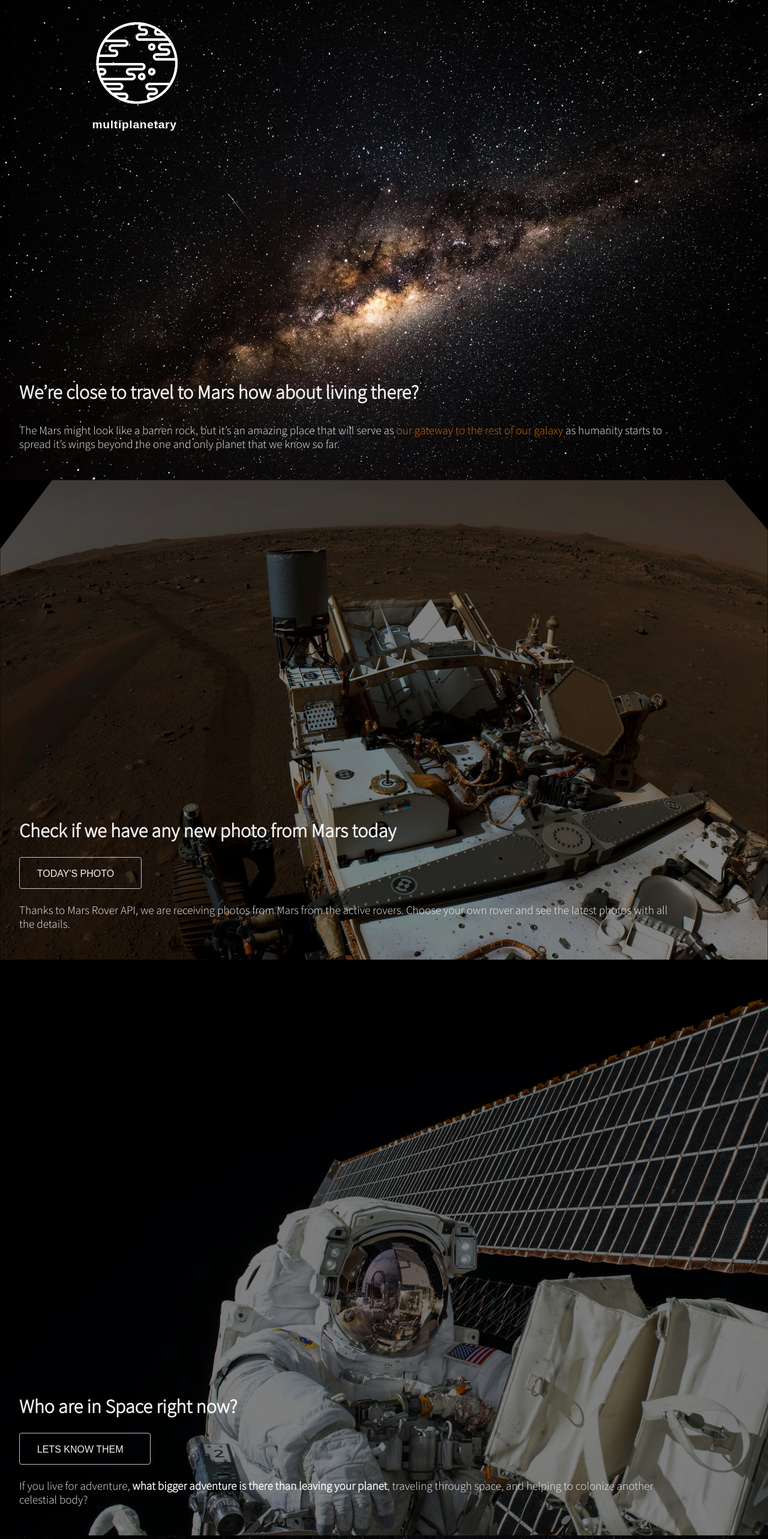
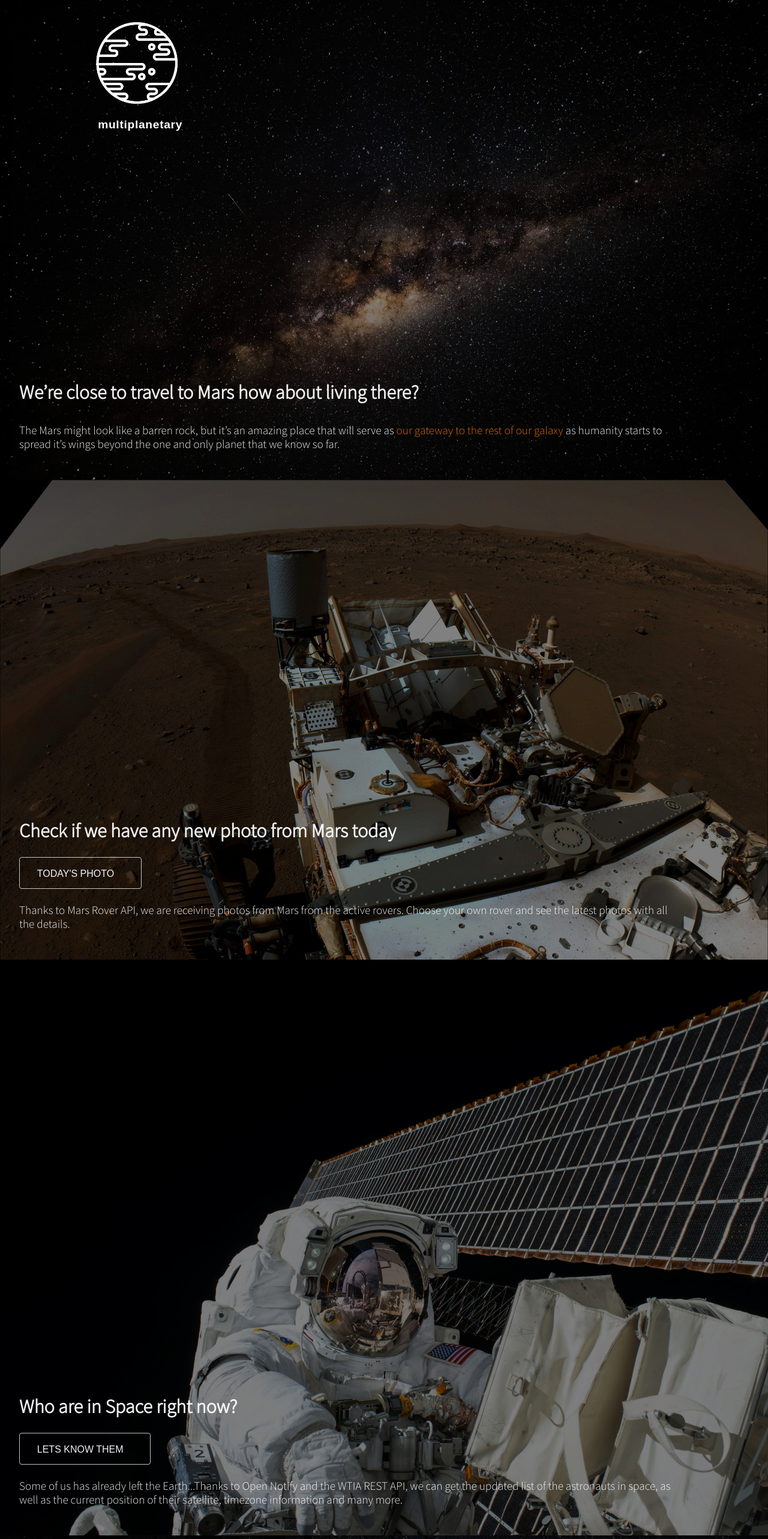
Before and after one commit to HashedGuy/multiplanetaryWebsite, a React (Create React App) app: page / in a window 1280 px wide. Shown: the top 2566 px of the page at 60% size. Built offline with nearby package versions, Linux system fonts and the light colour scheme; a web font is replaced by a local one.

Commit message:
style updates

```diff
--- a/public/index.css
+++ b/public/index.css
@@ -160,234 +160,6 @@ footer li {
         margin: 1.5em 0;
     }
   }
-
-/* =================
-Main page
-================= */
-
-.hero {
-    display: flex;
-    flex-direction: column;
-    height: 100vh;
-    margin: 0;
-    justify-content: flex-end;
-    background-size: cover;
-    /* background-color: rgba(0, 0, 0, 0.24);     */
-}
-
-.hero-body {
-    padding: 2em 7em;
-}
-
-.hero-title {
-    margin-bottom: .5em;
-}
-
-.hero-title, .section-title {
-    width: 55%;
-    font-size: 2.2rem;
-}
-
-.hero-info, .section-info {
-    font-size: 1.3rem;
-    line-height: 1.3em;
-    width: 70%;
-}
-
-.photos-api,
-.pass-satellite-api,
-.launch-api {
-    height: 100vh;
-    display: flex;
-    flex-direction: column;
-    padding: 2em 7em;
-    /* border: 2px solid red; */
-    justify-content: flex-end;
-}
-
-.launch-api {
-    height: 120vh;
-}
-
-footer {
-    display: flex;
-    flex-direction: column;
-    /* justify-content: flex-end; */
-    padding: 1em;
-    /* border: 2px solid red; */
-    align-items: center;
-    margin: 1em 0;
-    background-color: rgba(0, 0, 0, 0.24);
-    opacity: 70%;
-}
-
-footer li {
-    font-size: 1.2rem;
-}
-
-.copyright {
-    font-size: 1.1rem;
-    width: 100%;
-}
-
-.nav-footer {
-    display: flex;
-    width: 100%;
-    /* border: 1px solid green; */
-    justify-content: center;
-    margin: 1em 0;
-}
-
-.nav-footer li{
-    margin-right: 1em;
-    display: inline-block;
-}
-
-.nav-footer ul {
-    /* border: 1px solid blue; */
-    padding: 0;
-}
-
-/* Mobile version for main page */
-@media (max-width: 812px) {
-
-    .hero-body,
-    .photos-api,
-    .pass-satellite-api,
-    .launch-api {
-        padding: 3em 1em;
-    }
-
-    .nav-footer li {
-        margin-right: .5em;
-    }
-
-    .hero-title, .section-title {
-        width: 80%;
-        font-size: 1.5rem;
-    }
-
-    .hero-title {
-        margin-bottom: .5em;
-    }
-
-    .hero-info, .section-info {
-        font-size: .9rem;
-        line-height: 1.2em;
-        width: 90%;
-        letter-spacing: .3px;
-    }
-
-    footer li {
-        font-size: 1rem;
-    }
-
-    .copyright {
-        font-size: .9rem;
-    }
-}
-
-/* Tablet and mobile landscape version for main page */
-@media only screen
-  and (min-device-width: 568px)
-  and (max-device-width: 812px) {
-    .hero-body,
-    .photos-api,
-    .pass-satellite-api,
-    .launch-api {
-        padding: 3em 2em;
-    }
-
-    .hero-title, .section-title {
-        width: 60%;
-        font-size: 2rem;
-    }
-
-    .hero-title {
-        margin-bottom: 1em;
-    }
-
-    .hero-info, .section-info {
-        font-size: 1.2rem;
-        line-height: 1.2em;
-        width: 90%;
-    }
-
-    footer li {
-        font-size: 1.1rem;
-    }
-
-    .copyright {
-        font-size: 1rem;
-    }
-  }
-
-/* =================
-Background images
-================= */
-
-/* Mobile */
-.main {
-    background-image: url("../img/galaxyHR_70.jpg");
-    background-size: cover;
-}
-
-.photos-api, .hero-photos {
-    background-image: url("../img/darken-rover_50.jpg");
-    background-size: cover;
-    background-color: rgba(0, 0, 0, 0.678);
-}
-
-.pass-satellite-api {
-    background-image: url("../img/darken-man-min_70.jpg");
-    background-size: cover;
-    background-color: rgba(0, 0, 0, 0.678);
-}
-
-.launch-api {
-    background-image: url("../img/launch-api_50.jpg");
-    background-size: cover;
-    background-color: rgba(0, 0, 0, 0.678);
-}
-
-/* Tablets + desktop */
-@media (min-width: 600px) {
-
-    .main {
-        background-image: url("../img/galaxyHR_50.jpg");
-    }
-
-    .photos-api, .hero-photos {
-        background-image: url("../img/darken-rover_50.jpg");
-    }
-
-    .pass-satellite-api {
-        background-image: url("../img/darken-man-min_50.jpg");
-    }
-
-    .launch-api {
-        background-image: url("../img/launch-api_50.jpg");
-    }
-}
-
-/* Retina screens */
-@media (min-width: 1600px) {
-    .main {
-        background-image: url("../img/galaxyHR.jpg");
-    }
-
-    .photos-api, .hero-photos {
-        background-image: url("../img/darken-rover.jpg");
-    }
-
-    .pass-satellite-api {
-        background-image: url("../img/darken-man-min.jpg");
-    }
-
-    .launch-api {
-        background-image: url("../img/launch-api_50.jpg");
-    }
-}
 
 /* =================
 Mars Photos API Page
--- a/src/components/HomePage/Hero.js
+++ b/src/components/HomePage/Hero.js
@@ -4,10 +4,7 @@ import BackImg from '../../img/galaxyHR_70.jpg'
 function Hero() {
 
     return (
-        <div
-            className="hero main"
-            style ={ { backgroundImage: `url(${BackImg})` } }
-        >
+        <div className="hero main">
             <div className="hero-body">
                 <h2 className="hero-title">We’re close to travel to Mars <strong>how about living there?</strong></h2>
                 <p className="hero-info">The Mars might look like a barren rock, but it’s an amazing place that will serve as <a href="#" className="info-link">
--- a/src/components/HomePage/Home.js
+++ b/src/components/HomePage/Home.js
@@ -1,6 +1,7 @@
 import React from 'react'
 import Hero from './Hero'
 import MainContent from './MainContent'
+import './home.css'
 
 function Home() {
     return (
--- a/src/components/HomePage/MainContent.js
+++ b/src/components/HomePage/MainContent.js
@@ -25,8 +25,7 @@ function MainContent() {
             >
                 <h2 className="section-title">Who are in Space right now?</h2>
                 <Link to='./peopleinspace'><a href="photos-api.html" className="btn"><span>lets know them</span></a></Link>
-                <p className="section-info">If you live for adventure, <strong>what bigger adventure is there than leaving your planet</strong>,
-                    traveling through space, and helping to colonize another celestial body?</p>
+                <p className="section-info">Some of us has already left the Earth...Thanks to Open Notify and the WTIA REST API, we can get the updated list of the astronauts in space, as well as the current position of their satellite, timezone information and many more.</p>
             </section>
 
             <section
--- /dev/null
+++ b/src/components/HomePage/home.css
@@ -0,0 +1,230 @@
+/* =================
+Main page
+================= */
+
+.hero {
+    display: flex;
+    flex-direction: column;
+    height: 100vh;
+    margin: 0;
+    justify-content: flex-end;
+    background-size: cover;
+    /* background-color: rgba(0, 0, 0, 0.24);     */
+}
+
+.hero-body {
+    padding: 2em 7em;
+}
+
+.hero-title {
+    margin-bottom: .5em;
+}
+
+.hero-title, .section-title {
+    width: 55%;
+    font-size: 2.2rem;
+}
+
+.hero-info, .section-info {
+    font-size: 1.3rem;
+    line-height: 1.3em;
+    width: 70%;
+}
+
+.photos-api,
+.pass-satellite-api,
+.launch-api {
+    height: 100vh;
+    display: flex;
+    flex-direction: column;
+    padding: 2em 7em;
+    /* border: 2px solid red; */
+    justify-content: flex-end;
+}
+
+.launch-api {
+    height: 120vh;
+}
+
+footer {
+    display: flex;
+    flex-direction: column;
+    /* justify-content: flex-end; */
+    padding: 1em;
+    /* border: 2px solid red; */
+    align-items: center;
+    margin: 1em 0;
+    background-color: rgba(0, 0, 0, 0.24);
+    opacity: 70%;
+}
+
+footer li {
+    font-size: 1.2rem;
+}
+
+.copyright {
+    font-size: 1.1rem;
+    width: 100%;
+}
+
+.nav-footer {
+    display: flex;
+    width: 100%;
+    /* border: 1px solid green; */
+    justify-content: center;
+    margin: 1em 0;
+}
+
+.nav-footer li{
+    margin-right: 1em;
+    display: inline-block;
+}
+
+.nav-footer ul {
+    /* border: 1px solid blue; */
+    padding: 0;
+}
+
+/* Mobile version for main page */
+@media (max-width: 812px) {
+
+    .hero-body,
+    .photos-api,
+    .pass-satellite-api,
+    .launch-api {
+        padding: 3em 1em;
+    }
+
+    .nav-footer li {
+        margin-right: .5em;
+    }
+
+    .hero-title, .section-title {
+        width: 80%;
+        font-size: 1.5rem;
+    }
+
+    .hero-title {
+        margin-bottom: .5em;
+    }
+
+    .hero-info, .section-info {
+        font-size: .9rem;
+        line-height: 1.2em;
+        width: 90%;
+        letter-spacing: .3px;
+    }
+
+    footer li {
+        font-size: 1rem;
+    }
+
+    .copyright {
+        font-size: .9rem;
+    }
+}
+
+/* Tablet and mobile landscape version for main page */
+@media only screen
+  and (min-device-width: 568px)
+  and (max-device-width: 812px) {
+    .hero-body,
+    .photos-api,
+    .pass-satellite-api,
+    .launch-api {
+        padding: 3em 2em;
+    }
+
+    .hero-title, .section-title {
+        width: 60%;
+        font-size: 2rem;
+    }
+
+    .hero-title {
+        margin-bottom: 1em;
+    }
+
+    .hero-info, .section-info {
+        font-size: 1.2rem;
+        line-height: 1.2em;
+        width: 90%;
+    }
+
+    footer li {
+        font-size: 1.1rem;
+    }
+
+    .copyright {
+        font-size: 1rem;
+    }
+  }
+
+  /* =================
+Background images
+================= */
+
+/* Mobile */
+.main {
+    background-image: url("../../img/darken_galaxy_70.jpg");
+    background-size: cover;
+}
+
+.photos-api, .hero-photos {
+    background-image: url("../../img/darken-rover_50.jpg");
+    background-size: cover;
+    background-color: rgba(0, 0, 0, 0.678);
+    background-position: 20% top;
+}
+
+.pass-satellite-api {
+    background-image: url("../../img/darken-man-min_70.jpg");
+    background-size: cover;
+    background-color: rgba(0, 0, 0, 0.678);
+    background-position: 20% top;
+}
+
+.launch-api {
+    background-image: url("../../img/launch-api_50.jpg");
+    background-size: cover;
+    background-color: rgba(0, 0, 0, 0.678);
+    background-position: 20% top;
+}
+
+/* Tablets + desktop */
+@media (min-width: 600px) {
+
+    .main {
+        background-image: url("../../img/darken_galaxy_70.jpg");
+    }
+
+    .photos-api, .hero-photos {
+        background-image: url("../../img/darken-rover_50.jpg");
+    }
+
+    .pass-satellite-api {
+        background-image: url("../../img/darken-man-min_50.jpg");
+    }
+
+    .launch-api {
+        background-image: url("../../img/launch-api_50.jpg");
+    }
+}
+
+/* Retina screens */
+@media (min-width: 1600px) {
+    .main {
+        background-image: url("../../img/darken_galaxy.jpg");
+    }
+
+    .photos-api, .hero-photos {
+        background-image: url("../../img/darken-rover.jpg");
+    }
+
+    .pass-satellite-api {
+        background-image: url("../../img/darken-man-min.jpg");
+    }
+
+    .launch-api {
+        background-image: url("../../img/launch-api_50.jpg");
+    }
+}
--- a/src/components/HomePage/navbar.css
+++ b/src/components/HomePage/navbar.css
@@ -24,7 +24,7 @@ header{
 
 .logo-title {
     align-self: center;
-    padding-left: 3em;
+    padding-left: 2.5em;
     margin-top: .5em;
     /* border: 1px solid red; */
 }
@@ -173,6 +173,24 @@ header{
   and (max-device-width: 480px)
   and (-webkit-min-device-pixel-ratio: 2) {
 
+    .logo {
+        width: 50%;
+        height: 50%;
+        margin-top: 5em;
+        margin-bottom: .5em;
+        margin-left: 3.5em;
+    }
+
+    .logo-title {
+        padding-left: 2.8em;
+    }
+
+    .bar {
+        width: 25px;
+        height: 3px;
+        margin: 4px auto;
+    }
+
     .nav-list {
         position: fixed;
         max-width: 50%;
@@ -225,7 +243,7 @@ header{
     }
 
     .logo-title {
-        padding-left: 5.5em;
+        padding-left: 6em;
     }
 
     .bar {
--- a/src/components/MartianPhotos/Rovers.js
+++ b/src/components/MartianPhotos/Rovers.js
@@ -20,10 +20,6 @@ function Rovers() {
     const [isLoading, setLoading] = useState(false)
 
     const [fetching, setFetching] = useState(false)
-
-    // useState(() => {
-    //     document.title = "Fetching NASA data ..."
-    // }, [isLoading])
 
     useEffect(() => {
         setLoading(true)
--- a/src/components/PeopleInSpace/pis.css
+++ b/src/components/PeopleInSpace/pis.css
@@ -76,6 +76,10 @@ body {
     margin-right: .8em;
 }
 
+.add-padding {
+    padding: 5em;
+}
+
 
 /* Mobile portrait */
 @media only screen
@@ -146,7 +150,12 @@ body {
         padding-left: 1em;
         order: 0;
     }
-  }
+
+    .add-padding {
+        padding: 1em;
+    }
+}
+
 
 /* Mobile/tablet version */
 @media only screen
@@ -215,4 +224,8 @@ body {
         padding-left: 1em;
         order: 0;
     }
+
+    .add-padding {
+        padding: 2em;
+    }
 }
```
Also changed, not shown: src/components/PeopleInSpace/Astronauts.js (+3 -11 lines), src/img/darken_galaxy.jpg (added), src/img/darken_galaxy_70.jpg (added).
